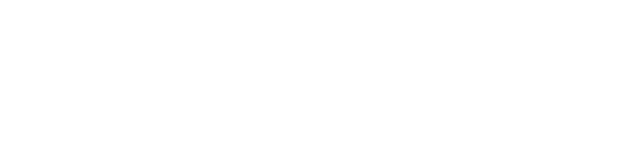
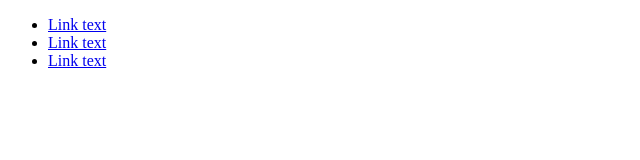
Before and after one commit to BBCooL40/git-demo, a plain HTML site: page index.html in a window 1280 px wide. Shown: the whole page, without its empty margins (0-640 px from the left). Drawn offline with Linux system fonts and the light colour scheme.

Commit message:
PR demo change (#1)

```diff
--- a/index.html
+++ b/index.html
@@ -6,6 +6,12 @@
     <title>Document</title>
 </head>
 <body>
-
+    <nav>
+        <ul>
+           <li><a href="https://">Link text</a></li>
+           <li><a href="https://">Link text</a></li>
+           <li><a href="https://">Link text</a></li>
+        </ul>
+    </nav>
 </body>
 </html>
```
